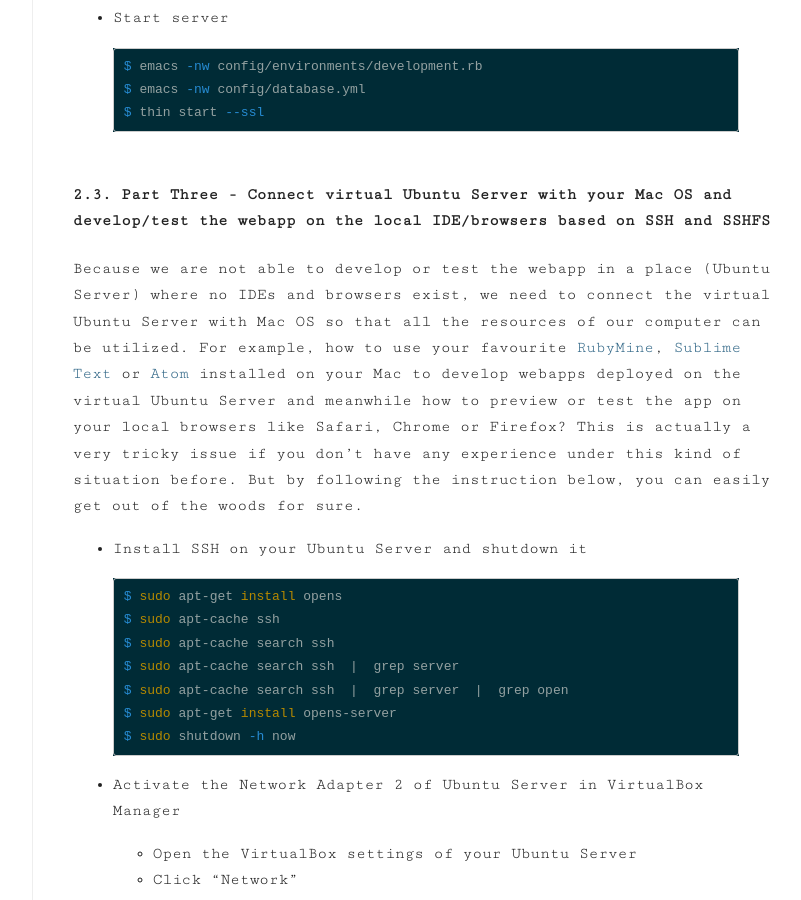
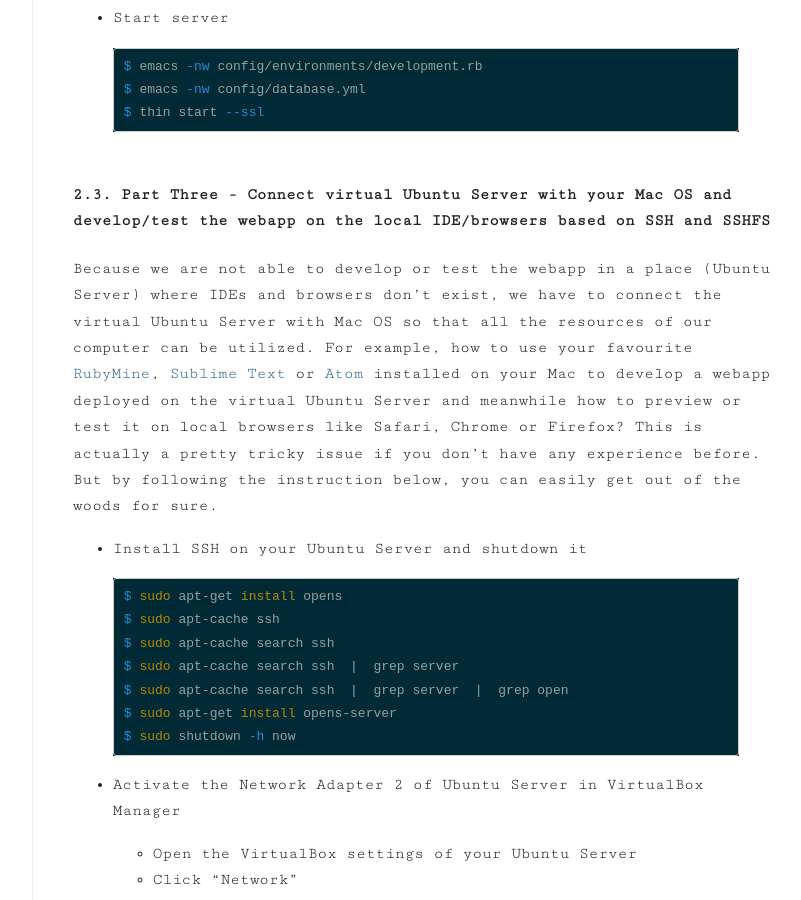
Before and after one commit to crabcanon/crabcanon.github.com, a Jekyll site: the page built from _posts/2014-06-18-setting-up-ruby-on-rails-with-virtualbox-sshfs.md, in a window 1280 px wide and 900 px high, scrolled down 3189 px. Shown: the whole window, without its empty margins (301-1102 px from the left). Built offline with Jekyll 4.4.1, drawn with Linux system fonts in a browser that asks for light colours; comment, search, counter and statistics services are not loaded.

Commit message:
Update Blog

```diff
--- a/_posts/2014-06-18-setting-up-ruby-on-rails-with-virtualbox-sshfs.md
+++ b/_posts/2014-06-18-setting-up-ruby-on-rails-with-virtualbox-sshfs.md
@@ -146,7 +146,7 @@ $ thin start --ssl
 
 ####2.3. Part Three - Connect virtual Ubuntu Server with your Mac OS and develop/test the webapp on the local IDE/browsers based on SSH and SSHFS
 
-Because we are not able to develop or test the webapp in a place (Ubuntu Server) where no IDEs and browsers exist, we need to connect the virtual Ubuntu Server with Mac OS so that all the resources of our computer can be utilized. For example, how to use your favourite [RubyMine](https://www.jetbrains.com/ruby/), [Sublime Text](http://www.sublimetext.com/) or [Atom](https://atom.io/) installed on your Mac to develop webapps deployed on the virtual Ubuntu Server and meanwhile how to preview or test the app on your local browsers like Safari, Chrome or Firefox? This is actually a very tricky issue if you don't have any experience under this kind of situation before. But by following the instruction below, you can easily get out of the woods for sure.
+Because we are not able to develop or test the webapp in a place (Ubuntu Server) where IDEs and browsers don't exist, we have to connect the virtual Ubuntu Server with Mac OS so that all the resources of our computer can be utilized. For example, how to use your favourite [RubyMine](https://www.jetbrains.com/ruby/), [Sublime Text](http://www.sublimetext.com/) or [Atom](https://atom.io/) installed on your Mac to develop a webapp deployed on the virtual Ubuntu Server and meanwhile how to preview or test it on local browsers like Safari, Chrome or Firefox? This is actually a pretty tricky issue if you don't have any experience before. But by following the instruction below, you can easily get out of the woods for sure.
 
 * Install SSH on your Ubuntu Server and shutdown it
 
```
